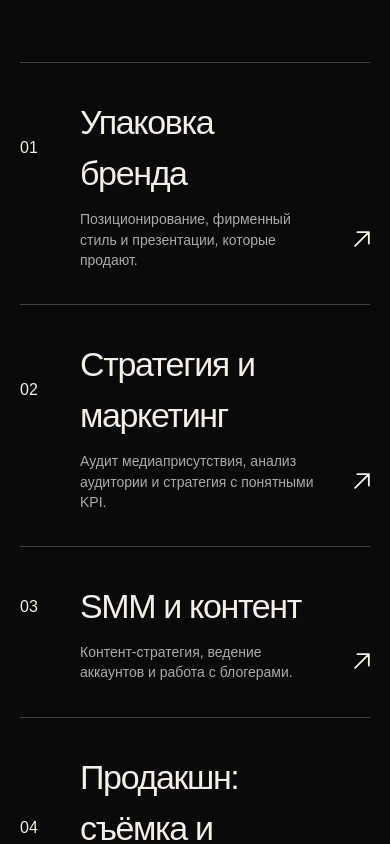
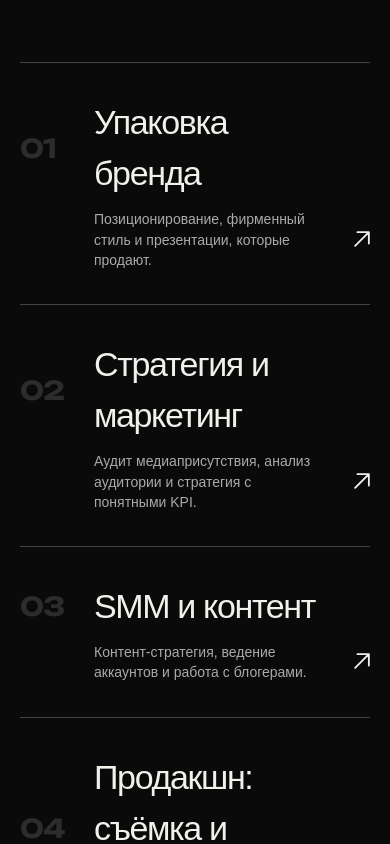
Before and after one commit to biakib/plohospal-production, a Next.js app: page / in a window 390 px wide. Shown: the part 2820-3664 px from the top of the page. Built offline with nearby package versions, Linux system fonts and the light colour scheme; a web font is replaced by a local one.

Commit message:
Style service and format numbers as large ghost figures
Direction rows and cooperation format cards now show oversized
translucent Unbounded numerals instead of small plain indexes;
hover darkens them, mobile sizes tuned separately.

```diff
--- a/app/globals.css
+++ b/app/globals.css
@@ -81,7 +81,9 @@ nav a:hover,.nav-cta:hover { color:var(--lime); }
 .text-link,.dark-link { display:inline-flex; align-items:center; gap:8px; font-size:12px; font-weight:800; text-transform:uppercase; letter-spacing:.08em; text-decoration:underline; text-underline-offset:6px; }
 .service-list { margin-top:70px; border-top:1px solid var(--line); }
 .service-list article { border-bottom:1px solid var(--line); transition:background .25s,color .25s; }
-.service-toggle { width:100%; display:grid; grid-template-columns:80px 1fr 1fr 40px; align-items:center; gap:30px; padding:34px 0; border:0; background:transparent; color:inherit; font:inherit; text-align:left; cursor:pointer; transition:padding .25s,background .25s,color .25s; }
+.service-toggle { width:100%; display:grid; grid-template-columns:120px 1fr 1fr 40px; align-items:center; gap:30px; padding:34px 0; border:0; background:transparent; color:inherit; font:inherit; text-align:left; cursor:pointer; transition:padding .25s,background .25s,color .25s; }
+.service-toggle > span { font-family:var(--font-display); font-size:clamp(44px,4.5vw,66px); font-weight:700; line-height:.8; letter-spacing:-.03em; color:rgba(241,240,235,.15); transition:color .25s; }
+.service-list article:hover .service-toggle > span,.service-list article.is-open .service-toggle > span { color:rgba(0,0,0,.2); }
 .service-list article:hover .service-toggle,.service-list article.is-open .service-toggle { padding-left:20px; background:var(--lime); color:#000; }
 .service-list h3 { margin:0; font-size:46px; letter-spacing:-.04em; }
 .service-toggle p { margin:0; max-width:410px; color:#aaa; line-height:1.45; transition:color .25s; }
@@ -89,7 +91,7 @@ nav a:hover,.nav-cta:hover { color:var(--lime); }
 .service-toggle b { justify-self:end; transition:transform .25s; }
 .service-list article.is-open .service-toggle b { transform:rotate(90deg); }
 .service-expand { display:grid; grid-template-rows:0fr; transition:grid-template-rows .35s ease; }
-.service-expand>div { min-height:0; overflow:hidden; display:flex; align-items:center; gap:34px; padding:0 60px 0 130px; }
+.service-expand>div { min-height:0; overflow:hidden; display:flex; align-items:center; gap:34px; padding:0 60px 0 150px; }
 .service-expand p { max-width:560px; margin:0; color:#aaa; line-height:1.5; }
 .service-expand a,.format-grid a,.lead-form button,.direction-detail a,.manifesto-end a,.faq-aside a { display:inline-flex; align-items:center; gap:8px; }
 .service-expand a { flex:none; font-size:12px; font-weight:800; text-transform:uppercase; text-decoration:underline; text-underline-offset:6px; }
@@ -107,7 +109,9 @@ blockquote { margin:auto 0 60px; font:italic 500 clamp(54px,6.4vw,100px)/.88 var
 .formats { background:var(--white); color:#0b0b0b; }
 .format-grid { display:grid; grid-template-columns:repeat(2,1fr); border-top:1px solid #aaa; border-left:1px solid #aaa; }
 .format-grid article { min-height:370px; padding:34px; border-right:1px solid #aaa; border-bottom:1px solid #aaa; display:flex; flex-direction:column; }
-.format-grid h3 { margin:45px 0 5px; font-size:52px; text-transform:uppercase; letter-spacing:-.05em; }
+.format-grid article > span { font-family:var(--font-display); font-size:clamp(56px,6vw,88px); font-weight:700; line-height:.8; letter-spacing:-.03em; color:rgba(11,11,11,.1); transition:color .25s; }
+.format-grid article:hover > span { color:rgba(11,11,11,.18); }
+.format-grid h3 { margin:34px 0 5px; font-size:52px; text-transform:uppercase; letter-spacing:-.05em; }
 .format-grid small { text-transform:uppercase; letter-spacing:.08em; }
 .format-grid p { max-width:440px; font-size:17px; line-height:1.5; color:#555; }
 .format-grid a { margin-top:auto; font-weight:700; text-transform:uppercase; font-size:12px; text-decoration:underline; text-underline-offset:5px; }
@@ -277,7 +281,9 @@ footer h2 span { color:transparent; -webkit-text-stroke:2px #000; margin-left:8v
   .numbers div { min-height:210px; }
   .manifesto-art { min-height:600px; }
   .manifesto-copy { min-height:650px; }
-  .service-toggle { grid-template-columns:50px 1fr 35px; }
+  .service-toggle { grid-template-columns:64px 1fr 35px; }
+  .service-toggle > span { font-size:34px; }
+  .service-expand>div { padding:0 24px 0 40px; }
   .service-toggle p { grid-column:2; }
   .service-expand>div { padding-left:70px; }
   .quiz { grid-template-columns:1fr; gap:42px; }
@@ -319,6 +325,7 @@ footer h2 span { color:transparent; -webkit-text-stroke:2px #000; margin-left:8v
   .portrait img { border-radius:0; }
   .intro-copy { padding:20px 0 0; }
   .service-toggle { gap:10px; }
+  .service-toggle > span { font-size:26px; }
   .service-list h3 { font-size:34px; }
   .service-toggle p { font-size:14px; }
   .service-expand>div { display:block; padding-left:60px; }
@@ -336,6 +343,7 @@ footer h2 span { color:transparent; -webkit-text-stroke:2px #000; margin-left:8v
   .format-grid { grid-template-columns:1fr; }
   .format-grid article { min-height:330px; }
   .format-grid h3 { font-size:44px; }
+  .format-grid article > span { font-size:48px; }
   .team-grid { grid-template-columns:1fr; }
   .team-photo { height:520px; }
   .faq-grid { gap:20px; }
```
Also changed, not shown: 13 other files (tests, documents, lock files or other folders).
